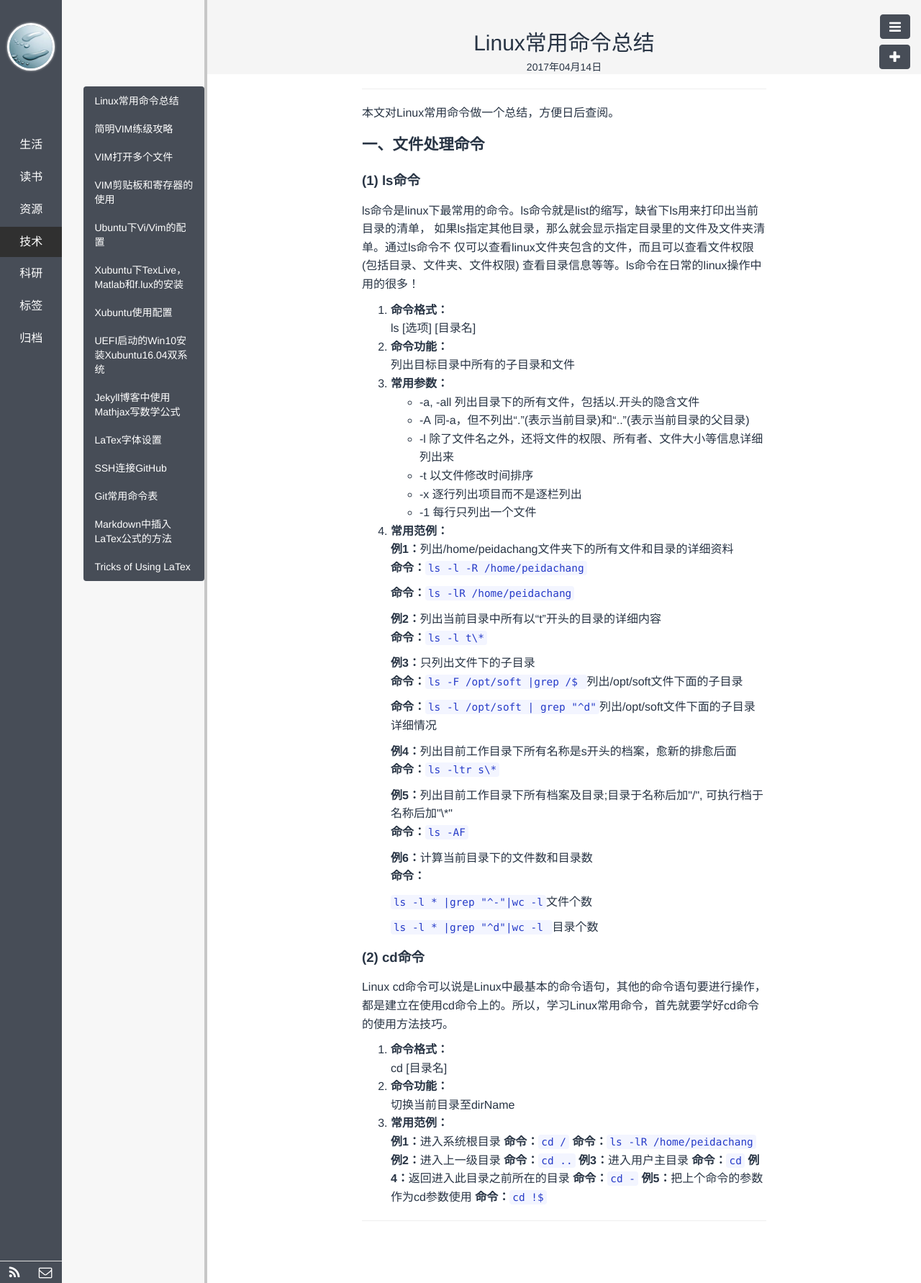
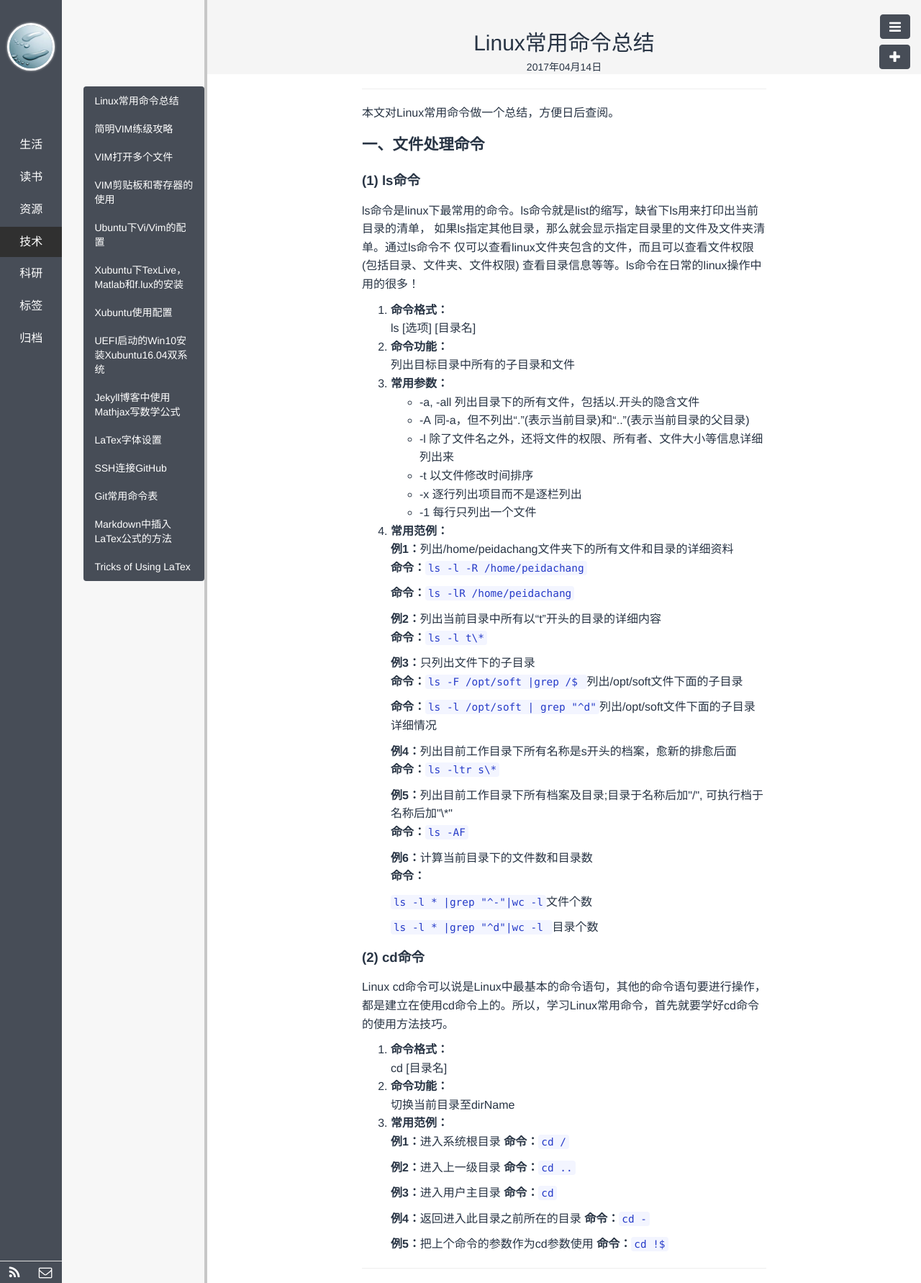
Before and after one commit to polyHong/polyHong.github.io, a Jekyll site: the page built from _posts/tech/2017-04-14-linux-command-list.md, in a window 1280 px wide. Shown: the whole page at 72% size. Built offline with Jekyll 4.4.1, drawn with Linux system fonts in a browser that asks for light colours; Markdown is read by kramdown in place of the engine named in the settings; comment, search, counter and statistics services are not loaded.

Commit message:
update linux command

```diff
--- a/_posts/tech/2017-04-14-linux-command-list.md
+++ b/_posts/tech/2017-04-14-linux-command-list.md
@@ -67,15 +67,14 @@ cd&nbsp;[目录名]
 <li><strong>命令功能：</strong></li>
 切换当前目录至dirName
 <li><strong>常用范例：</strong></li>
-<strong>例1：</strong>进入系统根目录
-<strong>命令：</strong><code>cd /</code>
-<strong>命令：</strong><code>ls -lR /home/peidachang</code>
-<strong>例2：</strong>进入上一级目录
-<strong>命令：</strong><code>cd ..</code>
-<strong>例3：</strong>进入用户主目录
-<strong>命令：</strong><code>cd</code>
-<strong>例4：</strong>返回进入此目录之前所在的目录
-<strong>命令：</strong><code>cd -</code>
-<strong>例5：</strong>把上个命令的参数作为cd参数使用
-<strong>命令：</strong><code>cd !$</code>
+<p><strong>例1：</strong>进入系统根目录
+<strong>命令：</strong><code>cd /</code></p>
+<p><strong>例2：</strong>进入上一级目录
+<strong>命令：</strong><code>cd ..</code></p>
+<p><strong>例3：</strong>进入用户主目录
+<strong>命令：</strong><code>cd</code></p>
+<p><strong>例4：</strong>返回进入此目录之前所在的目录
+<strong>命令：</strong><code>cd -</code></p>
+<p><strong>例5：</strong>把上个命令的参数作为cd参数使用
+<strong>命令：</strong><code>cd !$</code></p>
 </ol>
```
Also changed, not shown: 1 other file.
